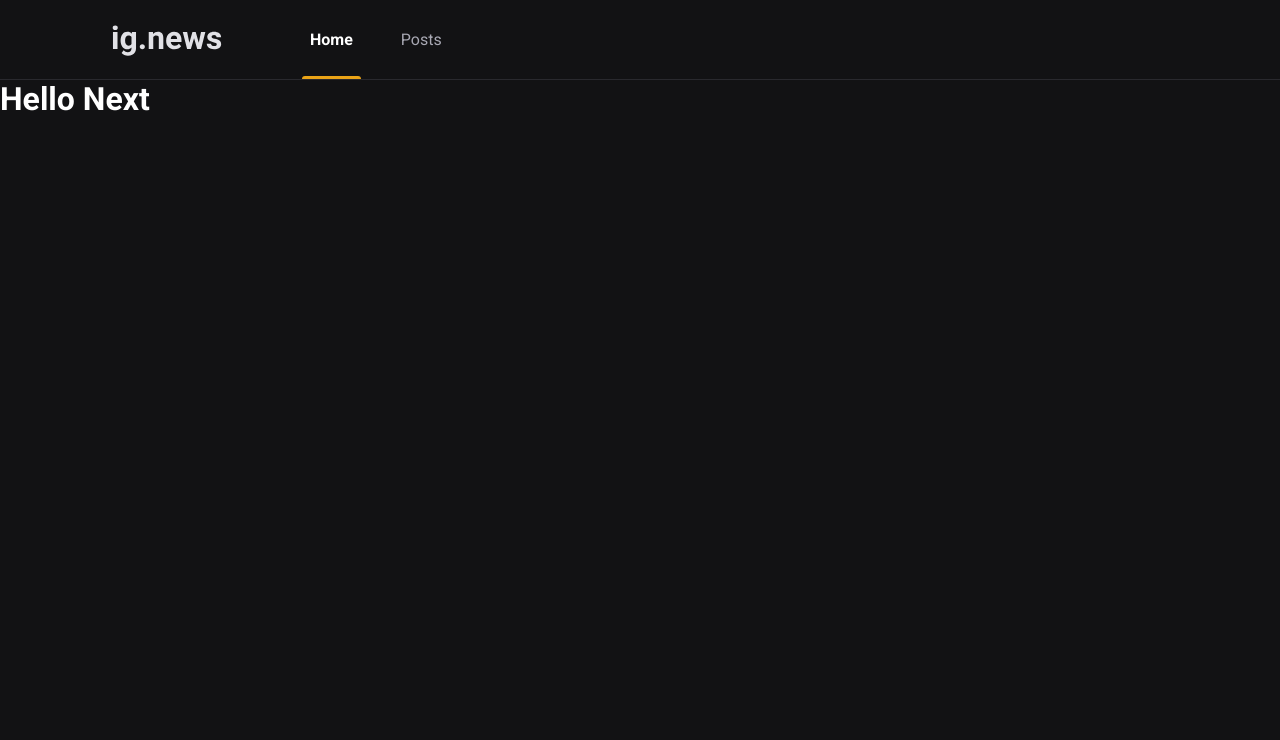
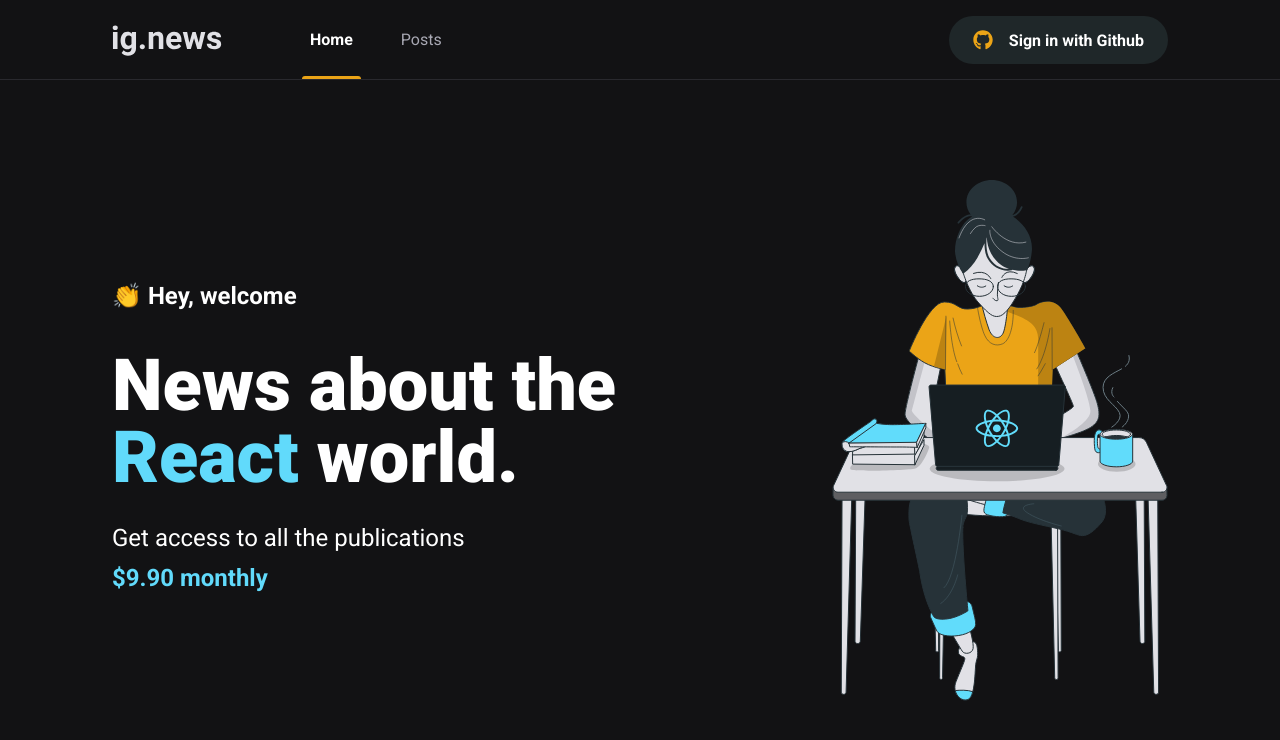
Before and after one commit to victorpowilleit/03-ignews, a Next.js app: page / in a window 1280 px wide. Shown: the top 740 px of the page. Built offline with nearby package versions, Linux system fonts and the light colour scheme.

Commit message:
Static Home Finished | Next: Subscribe Btn Component

```diff
--- a/package.json
+++ b/package.json
@@ -11,6 +11,7 @@
     "next": "10.2.3",
     "react": "17.0.2",
     "react-dom": "17.0.2",
+    "react-icons": "^4.2.0",
     "sass": "^1.34.0"
   },
   "devDependencies": {
--- a/src/components/Header/index.tsx
+++ b/src/components/Header/index.tsx
@@ -1,14 +1,21 @@
+import { useState } from 'react'
+import { SignInButton } from '../SignInButton'
 import styles from './styles.module.scss'
 
 export function Header (){
+  const [activeBtn, setActiveBtn] = useState(true)
+  function handleActiveBtn(){
+    setActiveBtn(!activeBtn)
+  }
   return(
     <header className={styles.headerContainer}>
       <div className={styles.headerContent}>
         <img src="/images/logo.svg" alt="ig.news" />
         <nav>
-          <a className={styles.active}>Home</a>
-          <a>Posts</a>
+          <a className={activeBtn&&styles.active} onClick={handleActiveBtn}>Home</a>
+          <a className={!activeBtn&&styles.active} onClick={handleActiveBtn}>Posts</a>
         </nav>
+        <SignInButton />
       </div>
     </header>
   )
--- a/src/components/Header/styles.module.scss
+++ b/src/components/Header/styles.module.scss
@@ -47,4 +47,12 @@
       }
     }
   }
+
+  button{
+    margin-left: auto;
+  }
+
+  a{
+    cursor: pointer;
+  }
 }
--- /dev/null
+++ b/src/components/SignInButton/index.tsx
@@ -0,0 +1,24 @@
+import { useState } from 'react';
+import {FaGithub} from 'react-icons/fa'
+import {FiX} from 'react-icons/fi'
+import styles from './styles.module.scss'
+
+export function SignInButton(){
+  const [isLoggedIn, setIsLoggedIn] = useState(false)
+  function handleIsLoggedIn(){
+    setIsLoggedIn(!isLoggedIn)
+  }
+  // const isLoggedIn = true;
+  return isLoggedIn ? (
+    <button type="button" className={styles.signInButton} onClick={handleIsLoggedIn}>
+    <FaGithub color="#04D361"/>
+      Victor Powilleit
+      <FiX color="#737380" className={styles.closeIcon} />
+    </button>
+  ) : (
+    <button type="button" className={styles.signInButton} onClick={handleIsLoggedIn}>
+    <FaGithub color="#EBA417"/>
+      Sign in with Github
+    </button>
+  )
+}
--- /dev/null
+++ b/src/components/SignInButton/styles.module.scss
@@ -0,0 +1,28 @@
+.signInButton{
+  height: 3rem;
+  border-radius: 3rem;
+  background: var(--green-850);
+  border: 0;
+  padding: 0 1.5rem;
+  display: flex;
+  justify-content: center;
+  align-items: center;
+  color: var(--white);
+  font-weight: bold;
+  svg{
+    width: 20px;
+    height: 20px;
+  }
+  svg:first-child{
+    margin-right: 1rem;
+  }
+  svg.closeIcon{
+    margin-left: 1rem;
+  }
+
+  transition: filter 0.2s;
+
+  &:hover{
+    filter: brightness(0.8);
+  }
+}
--- /dev/null
+++ b/src/pages/home.module.scss
@@ -0,0 +1,39 @@
+.contentContainer {
+  max-width: 1120px;
+  margin: 0 auto;
+  padding: 0 2rem;
+  height: calc(100vh - 5rem);
+
+  display: flex;
+  align-items: center;
+  justify-content: space-between;
+}
+
+.hero {
+  max-width: 600px;
+
+  > span {
+    font-size: 1.5em;
+    font-weight: bold;
+  }
+
+  h1 {
+    font-size: 4.5rem;
+    line-height: 4.5rem;
+    font-weight: 900;
+    margin-top: 2.5rem;
+    span {
+      color: var(--cyan-500);
+    }
+  }
+
+  p {
+    font-size: 1.5rem;
+    line-height: 2.5rem;
+    margin-top: 1.5rem;
+    span {
+      font-weight: bold;
+      color: var(--cyan-500);
+    }
+  }
+}
--- a/src/pages/index.tsx
+++ b/src/pages/index.tsx
@@ -1,12 +1,20 @@
 import Head from "next/head";
+import styles from './home.module.scss'
 
 export default function Home() {
   return (
     <>
       <Head>
-        <title>Início | ig.news</title>
+        <title>Home | ig.news</title>
       </Head>
-      <h1>Hello Next</h1>
+      <main className={styles.contentContainer}>
+        <section className={styles.hero}>
+          <span>👏 Hey, welcome</span>
+          <h1>News about the <span>React</span> world.</h1>
+          <p>Get access to all the publications<br/><span>$9.90 monthly</span></p>
+        </section>
+        <img src="/images/avatar.svg" alt="girl codding" />
+      </main>
     </>
   )
 }
--- a/styles/globals.scss
+++ b/styles/globals.scss
@@ -15,6 +15,8 @@
   --cyan-500: #61dafb;
 
   --yellow-500: #eba417;
+
+  --green-850: #1f2729;
 }
 
 @media (max-width: 1080px){
```
Also changed, not shown: 1 other file (tests, documents, lock files or other folders).
